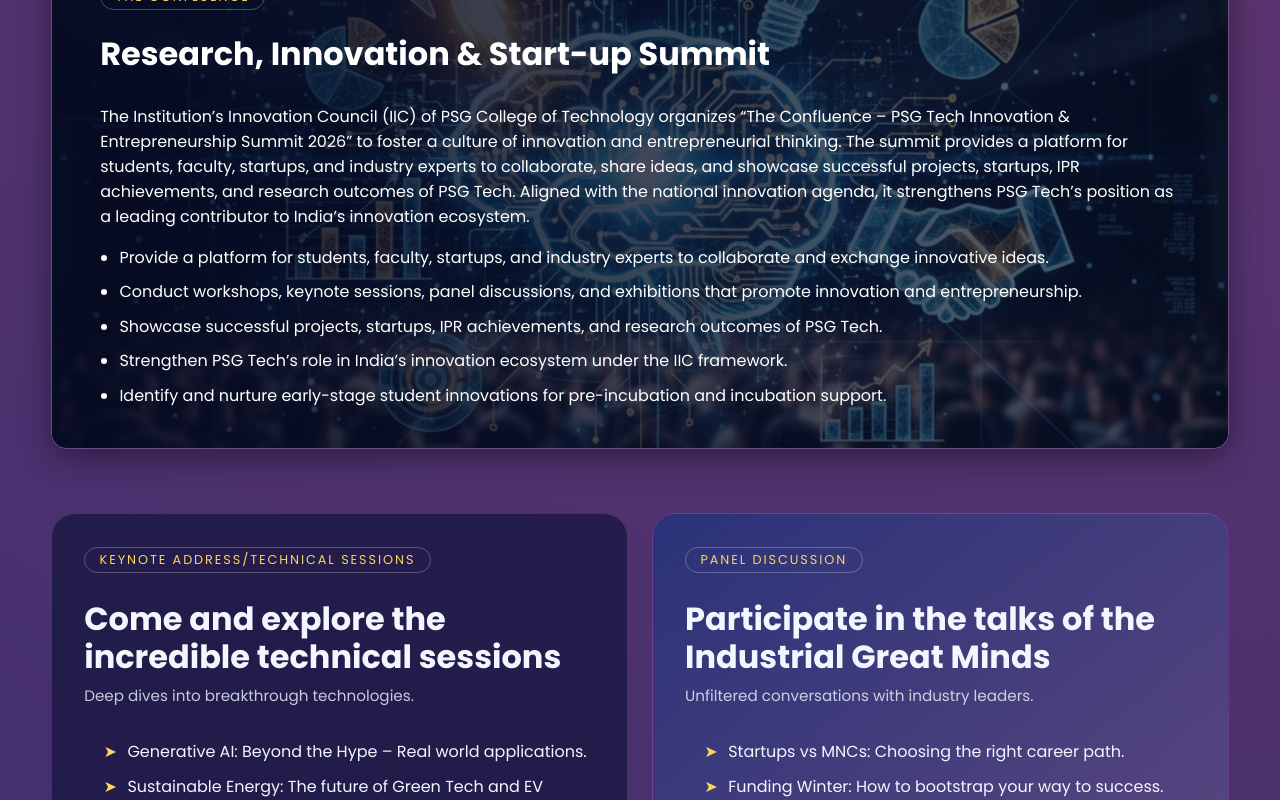
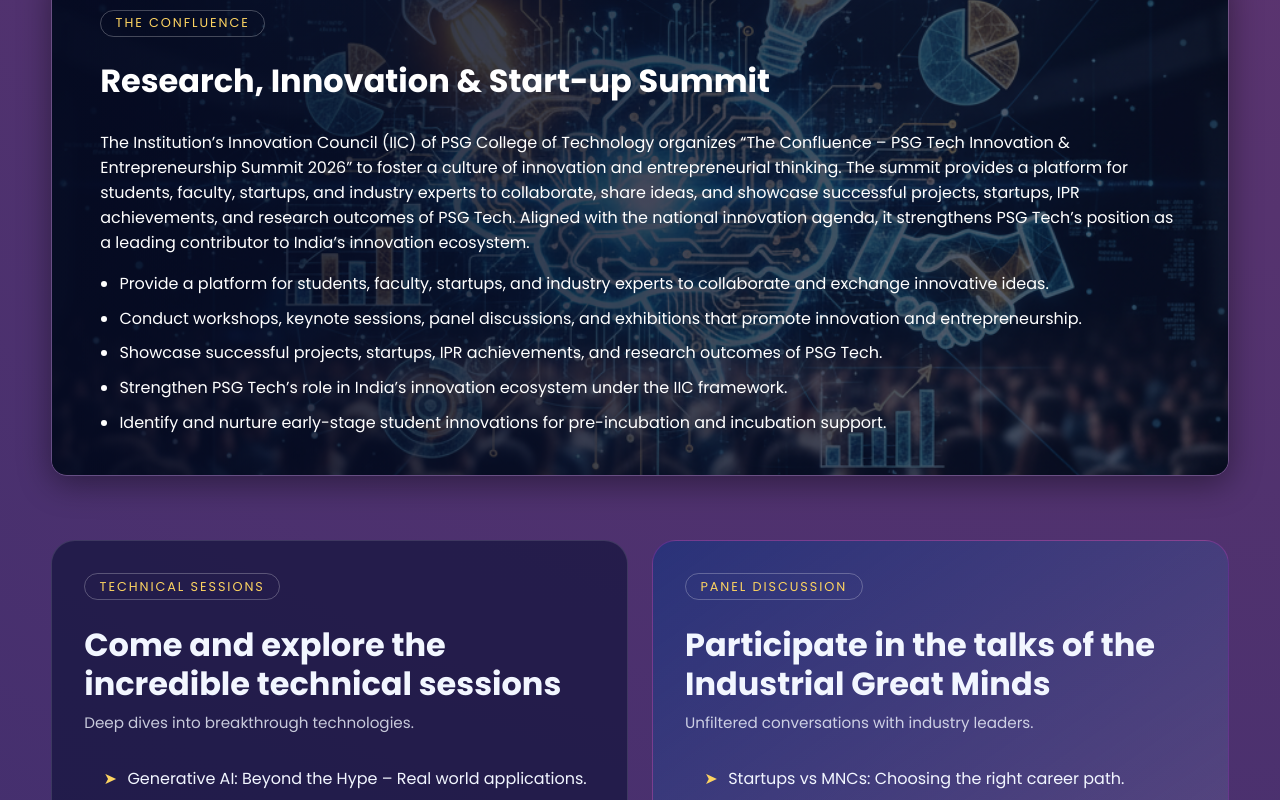
Before and after one commit to Rajeev260806/confluence_new, a React (Vite) app: page / in a window 1280 px wide. Shown: the part 1376-2176 px from the top of the page. Built offline with nearby package versions, Linux system fonts and the light colour scheme.

Commit message:
Update title and kicker for Technical Sessions to include Keynote Address

```diff
--- a/src/App.jsx
+++ b/src/App.jsx
@@ -19,7 +19,7 @@
 
 const highlights = [
   {
-    title: 'Technical Sessions',
+    title: 'Keynote Address/Technical Sessions',
     copy:
       'Deep-dive talks with industry leaders, researchers, and innovators covering breakthrough technologies and entrepreneurship trends.',
   },
@@ -624,7 +624,7 @@
 
       <div className="panel panel--outline" id='technical-sessions'>
         <SectionHeading
-          kicker="Keynote Address/Technical Sessions"
+          kicker="Technical Sessions"
           title="Come and explore the incredible technical sessions"
           subtitle="Deep dives into breakthrough technologies."
         />
```
